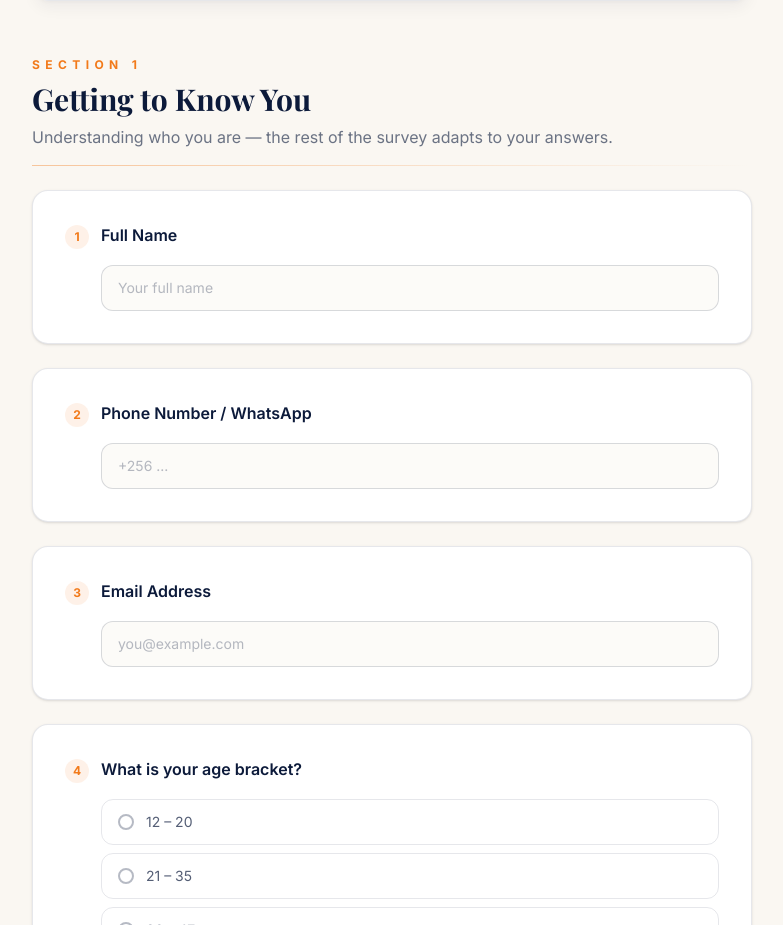
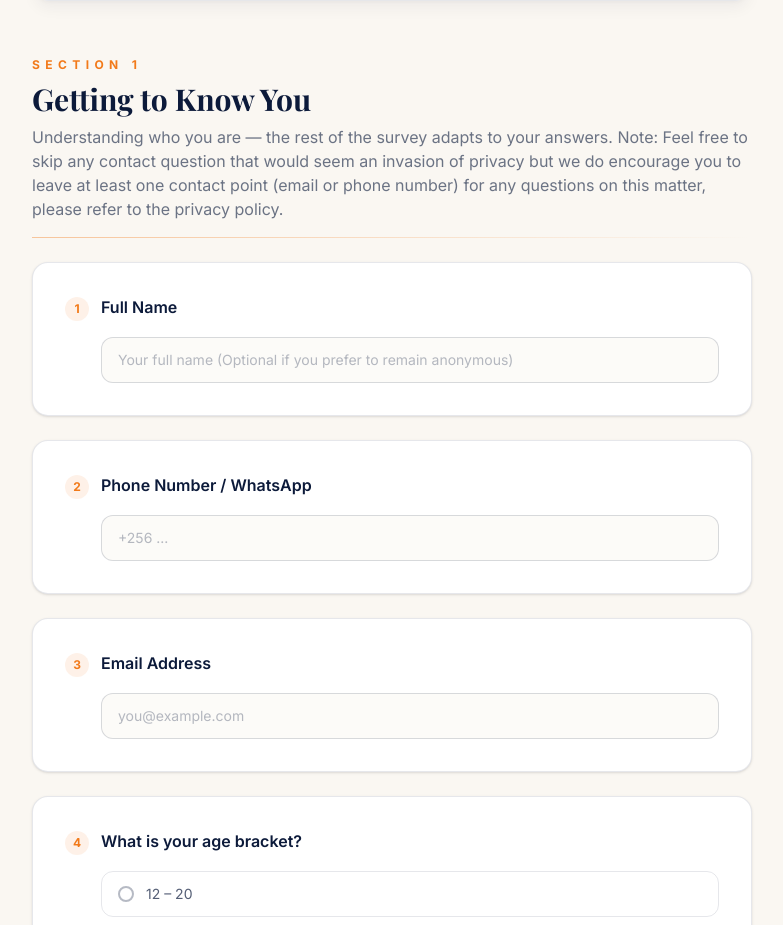
Before and after one commit to oramakenya/GiG-Survey, a React (Vite) app in the folder creative-talent-survey-landing-page/: page / in a window 1280 px wide. Shown: the part 3229-4154 px from the top of the page, without its empty margins (248-1031 px from the left). Built offline with nearby package versions, Linux system fonts and the light colour scheme; a web font is replaced by a local one.

Commit message:
name option

```diff
--- a/creative-talent-survey-landing-page/src/components/Survey.tsx
+++ b/creative-talent-survey-landing-page/src/components/Survey.tsx
@@ -880,7 +880,7 @@ export default function Survey({ country }: { country: CountryData }) {
           <SectionHeader
             index={1}
             title="Getting to Know You"
-            subtitle="Understanding who you are — the rest of the survey adapts to your answers."
+            subtitle="Understanding who you are — the rest of the survey adapts to your answers. Note: Feel free to skip any contact question that would seem an invasion of privacy but we do encourage you to leave at least one contact point (email or phone number) for any questions on this matter, please refer to the privacy policy."
           />
           <QuestionBlock number={num()} label="Full Name">
             <TextInput
@@ -888,7 +888,7 @@ export default function Survey({ country }: { country: CountryData }) {
               name="full_name"
               value={fullName}
               onChange={(e) => setFullName(e.target.value)}
-              placeholder="Your full name"
+              placeholder="Your full name (Optional if you prefer to remain anonymous)"
             />
           </QuestionBlock>
           <QuestionBlock number={num()} label="Phone Number / WhatsApp">
```
